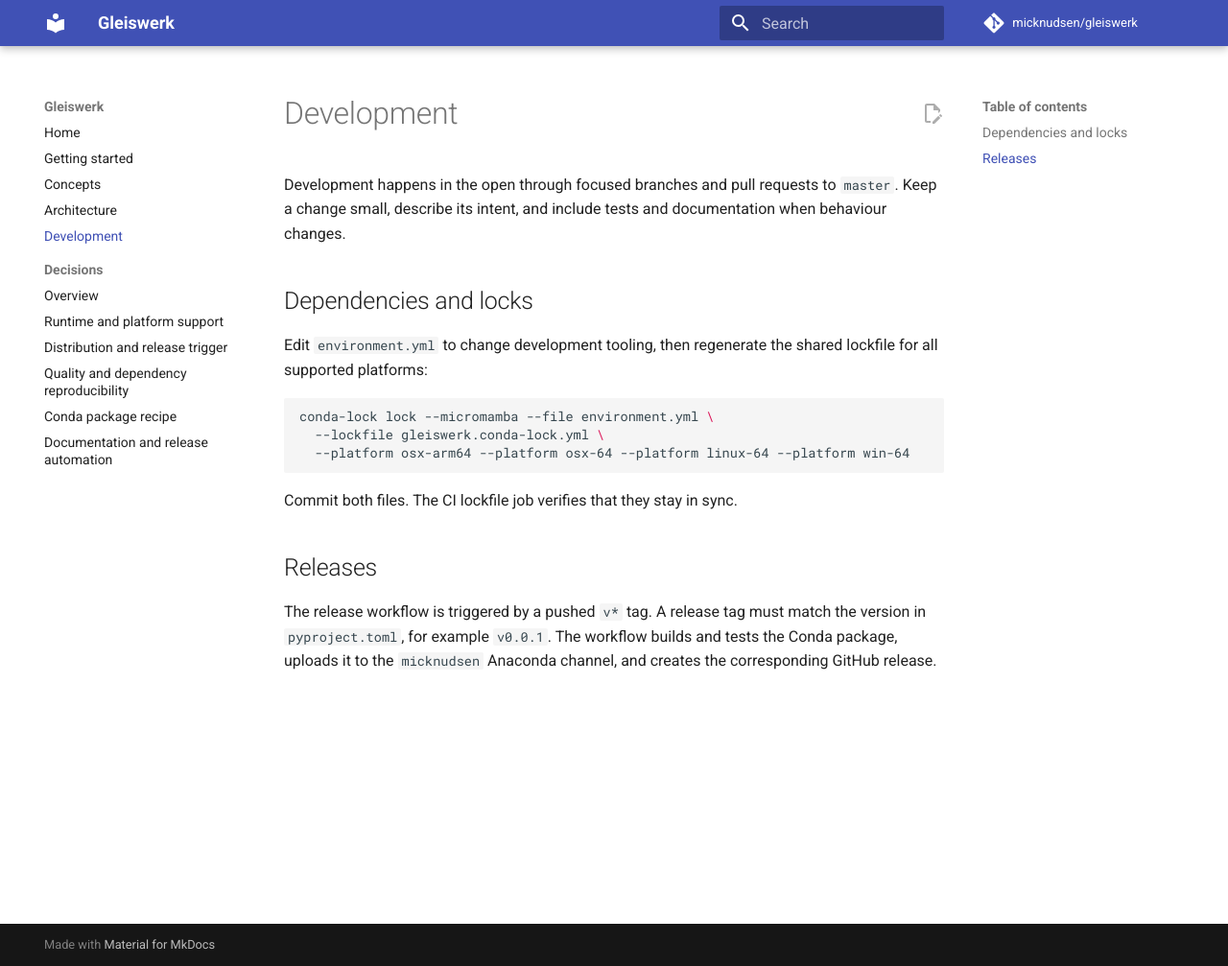
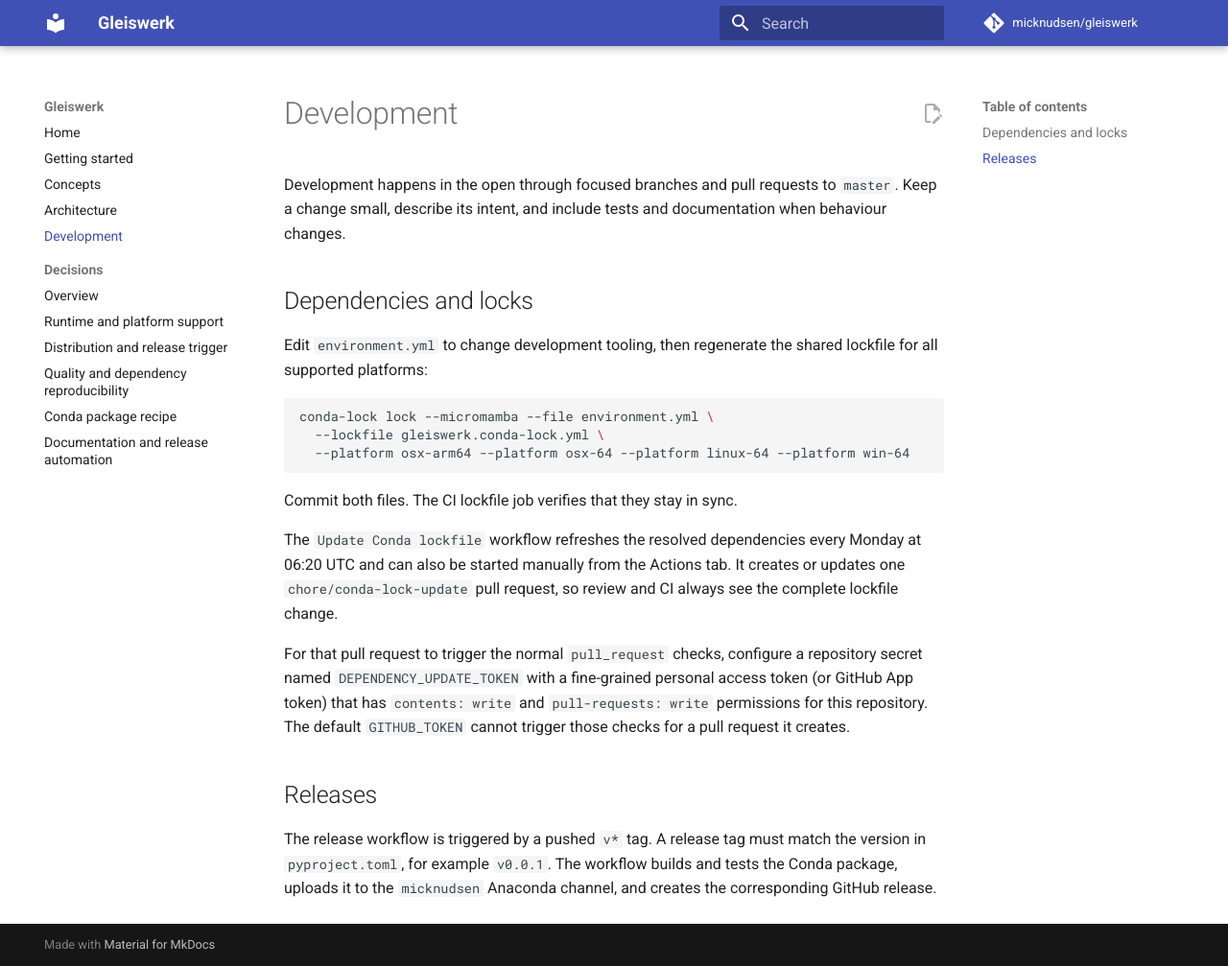
Before and after one commit to micknudsen/gleiswerk, an MkDocs documentation site: the page built from docs/development.md, in a window 1280 px wide and 1007 px high. Shown: the whole window at 96% size. Built offline with MkDocs 1.6.1 and Material for MkDocs 9.7.7, drawn with Linux system fonts in a browser that asks for light colours; comment, search, counter and statistics services are not loaded.

Commit message:
ci: automate Conda lockfile updates (#12)

```diff
--- a/docs/development.md
+++ b/docs/development.md
@@ -17,6 +17,17 @@ conda-lock lock --micromamba --file environment.yml \
 
 Commit both files. The CI lockfile job verifies that they stay in sync.
 
+The `Update Conda lockfile` workflow refreshes the resolved dependencies every
+Monday at 06:20 UTC and can also be started manually from the Actions tab. It
+creates or updates one `chore/conda-lock-update` pull request, so review and CI
+always see the complete lockfile change.
+
+For that pull request to trigger the normal `pull_request` checks, configure a
+repository secret named `DEPENDENCY_UPDATE_TOKEN` with a fine-grained personal
+access token (or GitHub App token) that has `contents: write` and
+`pull-requests: write` permissions for this repository. The default
+`GITHUB_TOKEN` cannot trigger those checks for a pull request it creates.
+
 ## Releases
 
 The release workflow is triggered by a pushed `v*` tag. A release tag must
```
Also changed, not shown: 2 other files.
